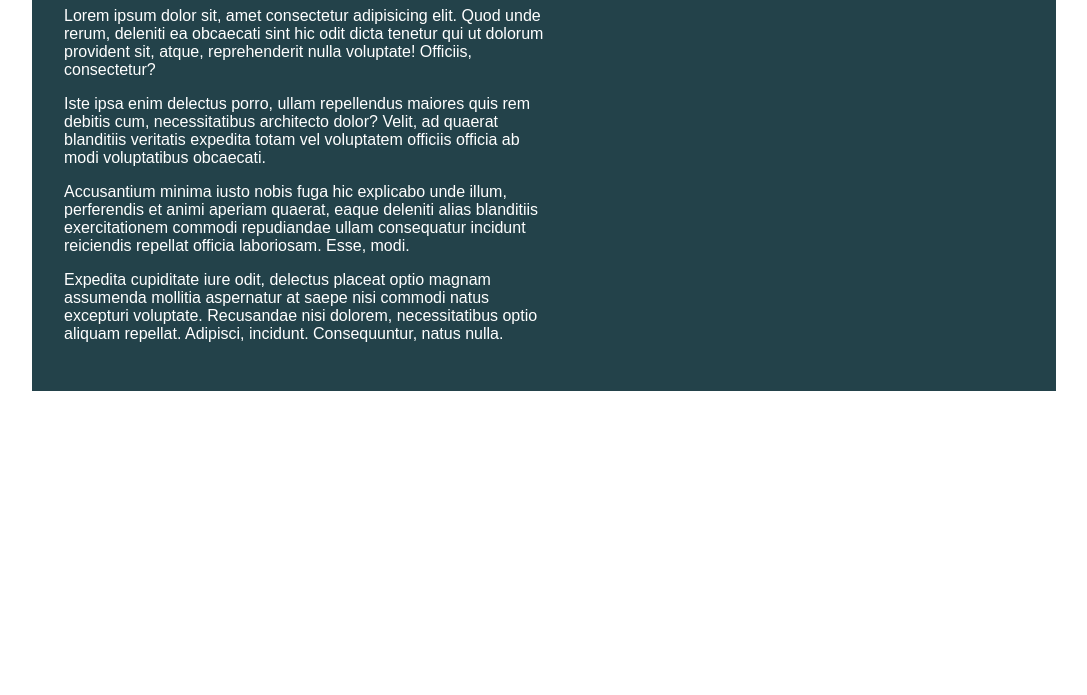
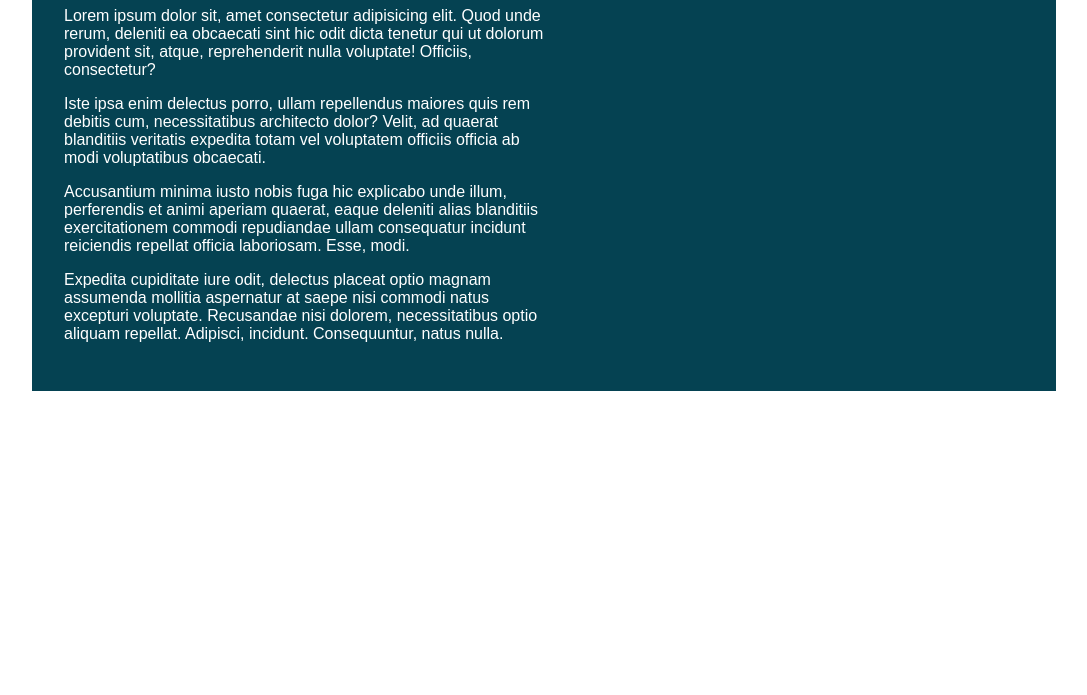
Before and after one commit to dr-winner/ResponsiveLayouts, a plain HTML site: page index.html in a window 1280 px wide. Shown: the part 105-800 px from the top of the page, without its empty margins (96-1183 px from the left). Drawn offline with Linux system fonts and the light colour scheme.

Commit message:
Challenge 01

```diff
--- a/style.css
+++ b/style.css
@@ -22,7 +22,7 @@ body {
 }
 
 .container {
-  background: #23424a;
+  background: #054252;
   color: white;
 
   width: 80%;
```
